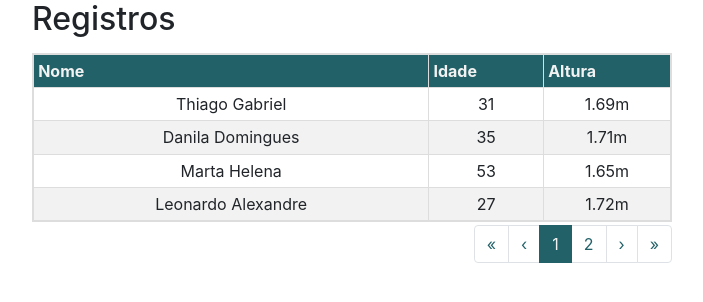
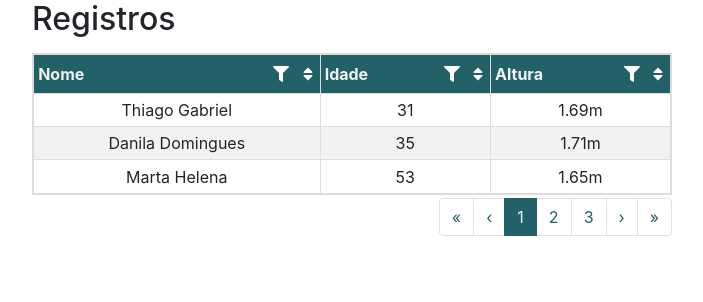
Before and after one commit to tmoreirafreitas/ui-to-react, a React (Create React App) app: page / in a window 1280 px wide. Shown: the top 302 px of the page, without its empty margins (288-991 px from the left). Built offline with nearby package versions, Linux system fonts and the light colour scheme.

Commit message:
Inclusão do FontAwesomeIcon
Implementada as funções de renderização dos botões de filtro e de ordenação da tabela.

```diff
--- a/package.json
+++ b/package.json
@@ -3,6 +3,9 @@
   "version": "0.1.0",
   "private": true,
   "dependencies": {
+    "@fortawesome/fontawesome-svg-core": "^1.2.27",
+    "@fortawesome/free-solid-svg-icons": "^5.12.1",
+    "@fortawesome/react-fontawesome": "^0.1.8",
     "bootstrap": "^4.4.1",
     "react": "^16.12.0",
     "react-bootstrap": "^1.0.0-beta.16",
--- a/src/App.js
+++ b/src/App.js
@@ -3,7 +3,6 @@ import './App.css';
 import DataTable from './components/DataTable';
 
 const App = () =>{
-  // const columns = ["Nome", "Idade", "Altura"];
   const columns = [
     // {
     //   columName: "Action",
@@ -16,7 +15,8 @@ const App = () =>{
     {
       columName: "Nome",
       content: "Nome",
-      filterable: false,
+      filterable: true,
+      enableSort: true,
       isSorted: false,
       isSortedDesc: false,
       disabled: false
@@ -24,7 +24,8 @@ const App = () =>{
     {
       columName: "Idade",
       content: "Idade",
-      filterable: false,
+      filterable: true,
+      enableSort: true,
       isSorted: false,
       isSortedDesc: false,
       disabled: false
@@ -32,7 +33,8 @@ const App = () =>{
     {
       columName: "Altura",
       content: "Altura",
-      filterable: false,
+      filterable: true,
+      enableSort: true,
       isSorted: false,
       isSortedDesc: false,
       disabled: false
@@ -50,7 +52,7 @@ const App = () =>{
 
   return(
     <div className="App">
-      <DataTable dataColumns={columns} dataRows={data} items_per_page = {4} title="Registros"/>
+      <DataTable dataColumns={columns} dataRows={data} items_per_page = {3} title="Registros"/>
     </div>
   );
 }
--- a/src/components/Column.js
+++ b/src/components/Column.js
@@ -1,37 +1,51 @@
 import React, { useState, useEffect } from 'react';
+import { FontAwesomeIcon } from '@fortawesome/react-fontawesome';
+import { faFilter, faSort, faSortAmountDownAlt, faSortAmountDown } from "@fortawesome/free-solid-svg-icons";
 
 const Column = props => {
-    // const [state, setState] = useState(props);
     const [header, setHeader] = useState(props.header?props.header:false);
     const [filterable, setFilterable] = useState(props.filterable?props.filterable:false);
     const [filterInput, setFilterInput] = useState(props.filterInput?props.filterInput:"");
+    const [enableSort, setEnableSort] = useState(props.enableSort?props.enableSort:false);
     const [isSorted, setIsSorted] = useState(props.isSorted?props.isSorted:false);
     const [isSortedDesc, setIsSortedDesc] = useState(props.isSortedDesc?props.isSortedDesc:false);
     const [content, setContent] = useState(props.content?props.content:null);
     const [columnName, setColumnName] = useState(props.columnName?props.columnName:"");
     const [disabled, setDisabled] = useState(props.disabled?props.disabled:false);
-    let iconSort = "";
+    let iconSort = null;
+    let iconFilter = null;
 
     useEffect(() => {
         setContent(props.content?props.content:null);
+        setEnableSort(props.enableSort?props.enableSort:false);
+        setIsSorted(props.isSorted?props.isSorted:false);
+        setIsSortedDesc(props.isSortedDesc?props.isSortedDesc:false);
+        setColumnName(props.columnName?props.columnName:"");
+        setDisabled(props.disabled?props.disabled:false);
     }, [props]);
 
-    if(isSorted){
-      iconSort = <i className='fa fa-sort-amount-asc'></i>;
-    }else if(isSortedDesc){
-      iconSort = <i className='fa fa-sort-amount-desc'></i>;
+    //onClick = {dispatch(allActions.tableActions.sortElementsBy({columnName: columnName, directionSort: isSorted ? isSortedDesc ? "asc" : "desc" : ""}))}
+
+    function renderButtonSort(){
+      if(enableSort){
+        if(isSorted){
+          iconSort = <i>{<FontAwesomeIcon icon={faSortAmountDownAlt}/>}</i>;
+        }else if(isSortedDesc){
+         iconSort = <i>{<FontAwesomeIcon icon={faSortAmountDown}/>}</i>;
+        }else{
+          iconSort = <i>{<FontAwesomeIcon icon={faSort}/>}</i>;
+        }
+      }
+
+      return (<button type="button" className="btn btn-primary">{iconSort}</button>);
     }
 
-    //onClick = {dispatch(allActions.tableActions.sortElementsBy({columnName: columnName, directionSort: isSorted ? isSortedDesc ? "asc" : "desc" : ""}))}
-    const btnSort =  (<button type="button" className="btn btn-primary">{iconSort}</button>);
-
-    let iconFilter = "";
-    if(filterable){
-      iconFilter = <i className='fa fa-filter'></i>;
+    function renderButtonFilter(){
+      iconFilter = <i>{<FontAwesomeIcon icon={faFilter}/>}</i>
+      return (<button type="button" className="btn btn-primary">{iconFilter}</button>);
     }
 
     //onClick={dispatch(allActions.tableActions.filterItemsBy({columnName: columnName, value: filterInput}))}
-    const btnFilter = (<button type="button" className="btn btn-primary">{iconFilter}</button>);
     const columnMarkup = header ? (
         <th className="column column-header">
           <div className="d-flex align-items-center justify-content-between">
@@ -41,13 +55,13 @@ const Column = props => {
               </span>
             }
             {
-              filterable && (!isSorted && !isSortedDesc) ? <div className="d-flex justify-content-end">
-                {btnFilter}
-              </div>: filterable && (isSorted || isSortedDesc)?<div className="d-flex justify-content-end">
-                {btnFilter}&nbsp;&nbsp;{btnSort}
+              filterable && (!enableSort) ? <div className="d-flex justify-content-end">
+                {renderButtonFilter()}
+              </div>: filterable && enableSort?<div className="d-flex justify-content-end">
+                {renderButtonFilter()}&nbsp;&nbsp;{renderButtonSort()}
               </div> :
-                !filterable && (isSorted || isSortedDesc) ? <div className="d-flex justify-content-end">
-                {btnSort}
+                !filterable && enableSort ? <div className="d-flex justify-content-end">
+                {renderButtonSort()}
               </div>:""
             }
           </div>
--- a/src/components/dataTable.css
+++ b/src/components/dataTable.css
@@ -38,6 +38,12 @@
     font-weight: bold;
 }
 
+.dataTable .btn{
+    background-color: #226168 !important;
+    border-color: #226168 !important;
+    padding: 5%;
+}
+
 .pagination{
     margin-top: 0.5%;
     margin-left: auto;
--- a/src/components/dataTable.js
+++ b/src/components/dataTable.js
@@ -38,6 +38,7 @@ const DataTable = (props) => {
                     columnName = {_column.columnName}
                     content = {_column.content}
                     filterable = {_column.filterable?_column.filterable:false}
+                    enableSort = {_column.enableSort?_column.enableSort:false}
                     isSorted = {_column.isSorted?_column.isSorted:false}
                     isSortedDesc = {_column.isSortedDesc?_column.isSortedDesc:false}
                     filterInput = {_column.filterInput?_column.filterInput:""}
```
Also changed, not shown: 1 other file (tests, documents, lock files or other folders).
